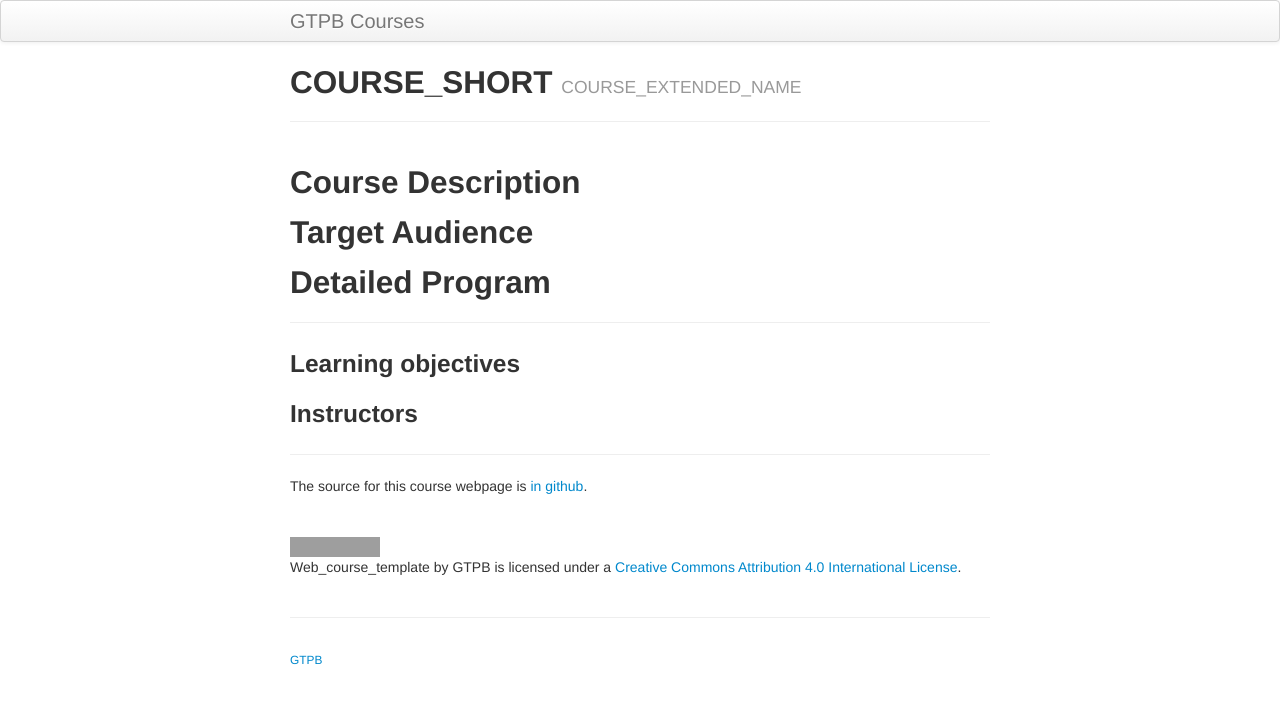
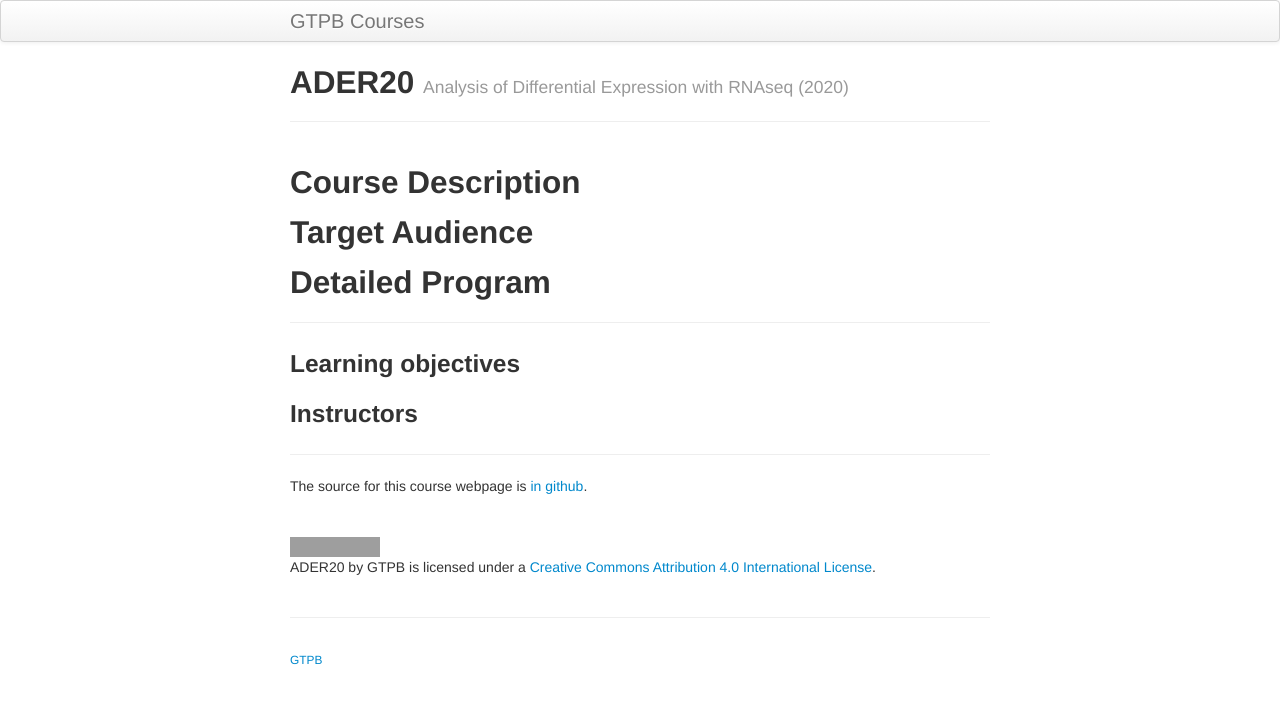
Before and after one commit to GTPB/ADER20, a Jekyll site: the page built from index.md, in a window 1280 px wide. Shown: the top 704 px of the page. Built offline with Jekyll 4.4.1, drawn with Linux system fonts in a browser that asks for light colours; our own code applies the rules of GitHub Pages for plain Markdown files; grey boxes are pictures that could not be loaded.

Commit message:
index, license, readme updated.

```diff
--- a/index.md
+++ b/index.md
@@ -8,7 +8,7 @@ schemadotorg:
   # Course details
        # "name" -> The acronym and extended name of the course, separated by " - "
        # "description" -> Short description of the course
-  name: "COURSE_SHORT - COURSE_EXTENDED_NAME"
+  name: "ADER20 - Analysis of Differential Expression with RNAseq (2020)"
   description: ""
 
   # Keywords -> Consult EDAM:Topic
@@ -59,8 +55,8 @@ schemadotorg:
 
 ---
 
-The source for this course webpage is [in github](https://github.com/GTPB/Web_course_template).
+The source for this course webpage is [in github](https://github.com/GTPB/ADER20).
 
 <br/>
 
-<a rel="license" href="http://creativecommons.org/licenses/by/4.0/"><img alt="Creative Commons License" style="border-width:0" src="https://i.creativecommons.org/l/by/4.0/88x31.png" /></a><br /><span xmlns:dct="http://purl.org/dc/terms/" property="dct:title">Web_course_template</span> by <span xmlns:cc="http://creativecommons.org/ns#" property="cc:attributionName">GTPB</span> is licensed under a <a rel="license" href="http://creativecommons.org/licenses/by/4.0/">Creative Commons Attribution 4.0 International License</a>.
+<a rel="license" href="http://creativecommons.org/licenses/by/4.0/"><img alt="Creative Commons License" style="border-width:0" src="https://i.creativecommons.org/l/by/4.0/88x31.png" /></a><br /><span xmlns:dct="http://purl.org/dc/terms/" property="dct:title">ADER20</span> by <span xmlns:cc="http://creativecommons.org/ns#" property="cc:attributionName">GTPB</span> is licensed under a <a rel="license" href="http://creativecommons.org/licenses/by/4.0/">Creative Commons Attribution 4.0 International License</a>.
```
Also changed, not shown: other parts of index.md (+2 -6 lines), License.md, ReadMe.md.
